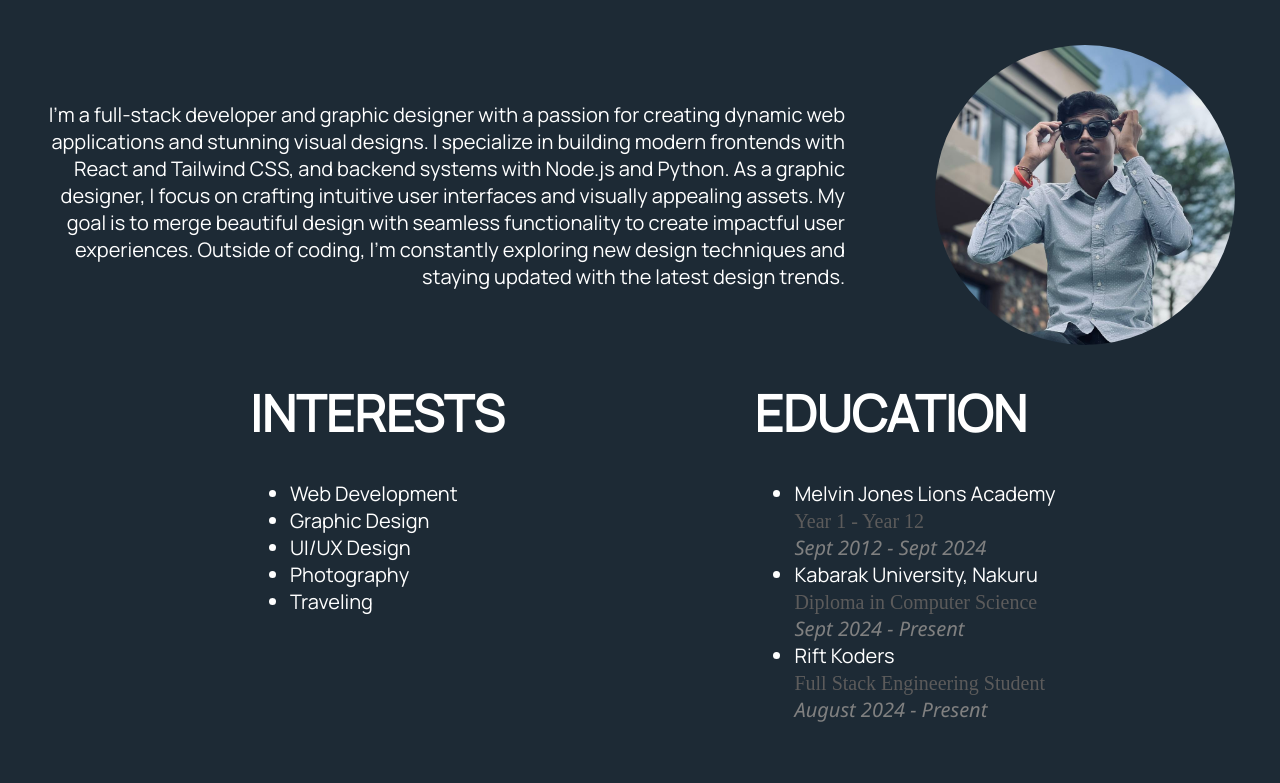
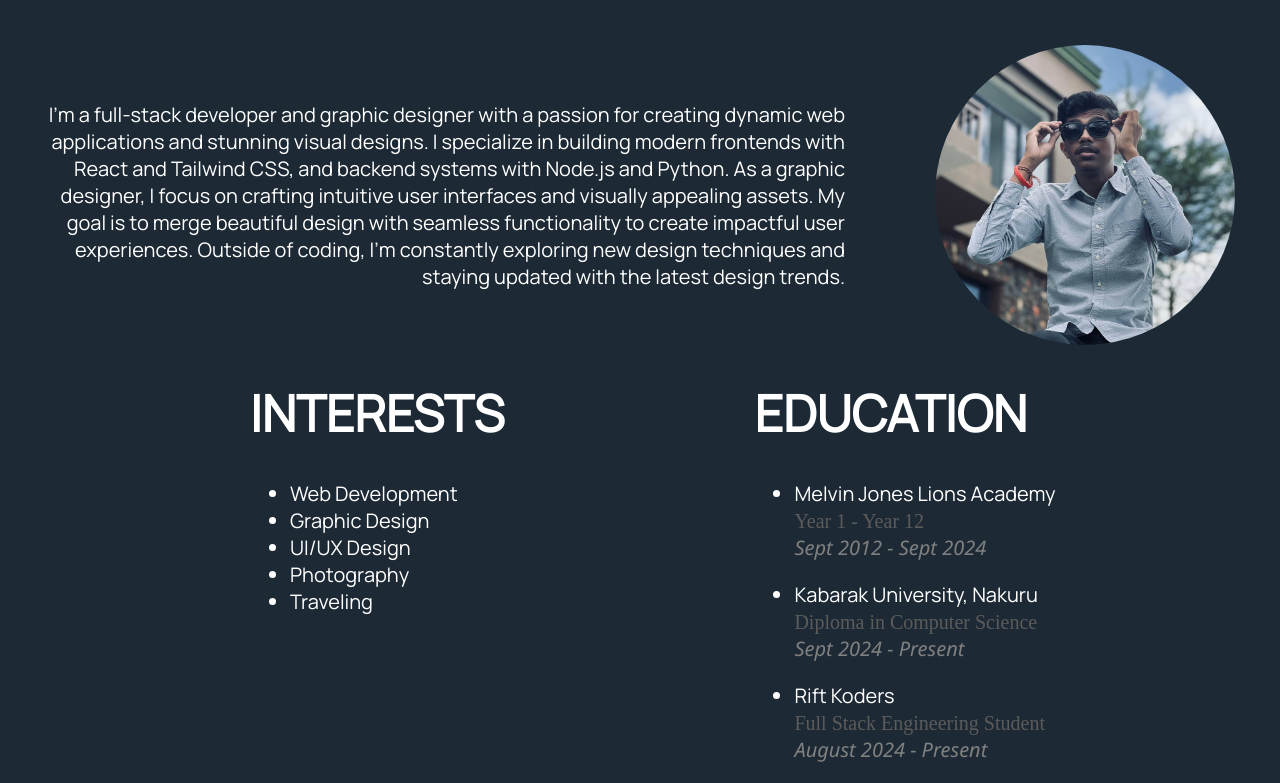
Before and after one commit to patel-vansh1607/vansh-patel, a React (Create React App) app: page / in a window 1280 px wide. Shown: the part 672-1455 px from the top of the page. Before the commit the page ends 1411 px from the top, so only its background shows below. Built offline with nearby package versions, Linux system fonts and the light colour scheme.

Commit message:
adding margin bottom between lis

```diff
--- a/src/App.css
+++ b/src/App.css
@@ -146,3 +146,7 @@ body{
     color: rgb(92, 91, 91);
     font-family:'Times New Roman', Times, serif;
 }
+
+.div2 ul li {
+    margin-bottom: 20px;
+}
```
